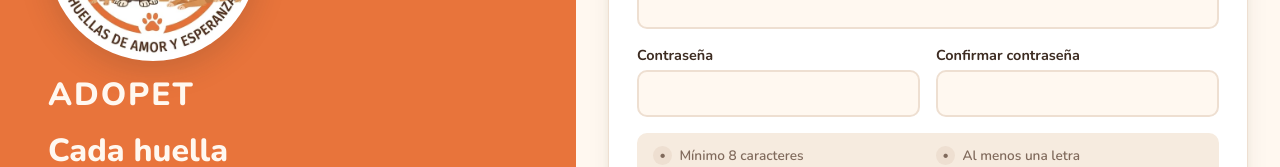
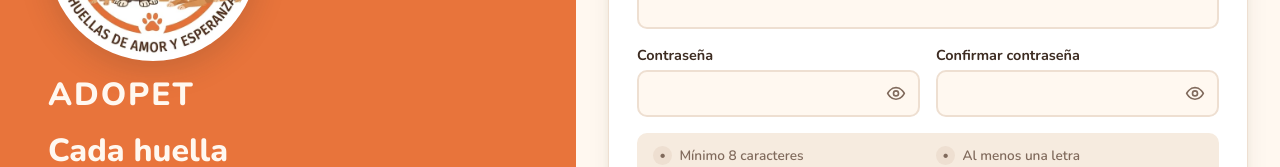
Before and after one commit to juanperez82162-ai/adopet, a React (Vite) app in the folder frontend/: page /registro in a window 1280 px wide. Shown: the part 484-651 px from the top of the page. Built offline with nearby package versions, Linux system fonts and the light colour scheme; no server answers.

Commit message:
feat: boton para mostrar u ocultar la contrasena

```diff
--- /dev/null
+++ b/frontend/src/componentes/InputContrasena.jsx
@@ -0,0 +1,46 @@
+import { useState } from 'react';
+
+// Campo de contraseña con el botón del ojo para mostrarla u ocultarla.
+// Recibe las mismas propiedades que un <input> normal.
+export function InputContrasena(propiedades) {
+    const [visible, setVisible] = useState(false);
+
+    return (
+        <span className="input-contrasena">
+            <input {...propiedades} type={visible ? 'text' : 'password'} />
+
+            <button
+                type="button"
+                className="boton-ojo"
+                onClick={() => setVisible((actual) => !actual)}
+                aria-label={visible ? 'Ocultar contraseña' : 'Mostrar contraseña'}
+                aria-pressed={visible}
+                title={visible ? 'Ocultar contraseña' : 'Mostrar contraseña'}
+            >
+                {visible ? <OjoTachado /> : <Ojo />}
+            </button>
+        </span>
+    );
+}
+
+function Ojo() {
+    return (
+        <svg width="20" height="20" viewBox="0 0 24 24" fill="none" stroke="currentColor"
+            strokeWidth="2" strokeLinecap="round" strokeLinejoin="round" aria-hidden="true">
+            <path d="M2 12s3.5-7 10-7 10 7 10 7-3.5 7-10 7S2 12 2 12z" />
+            <circle cx="12" cy="12" r="3" />
+        </svg>
+    );
+}
+
+function OjoTachado() {
+    return (
+        <svg width="20" height="20" viewBox="0 0 24 24" fill="none" stroke="currentColor"
+            strokeWidth="2" strokeLinecap="round" strokeLinejoin="round" aria-hidden="true">
+            <path d="M10.6 5.1A10.4 10.4 0 0 1 12 5c6.5 0 10 7 10 7a17.6 17.6 0 0 1-3.2 4.2" />
+            <path d="M6.6 6.6C3.8 8.4 2 12 2 12s3.5 7 10 7a9.7 9.7 0 0 0 5.4-1.6" />
+            <path d="M9.9 9.9a3 3 0 0 0 4.2 4.2" />
+            <path d="M2 2l20 20" />
+        </svg>
+    );
+}
--- a/frontend/src/features/auth/paginas/Login.jsx
+++ b/frontend/src/features/auth/paginas/Login.jsx
@@ -2,6 +2,7 @@
 import { Link, useLocation, useNavigate } from 'react-router-dom';
 import { useSesion } from '../../../hooks/useSesion.js';
 import { PantallaAcceso } from '../../../componentes/PantallaAcceso.jsx';
+import { InputContrasena } from '../../../componentes/InputContrasena.jsx';
 
 export function Login() {
     const { iniciarSesion } = useSesion();
@@ -55,8 +56,7 @@
 
                 <label className="campo">
                     Contraseña
-                    <input
-                        type="password"
+                    <InputContrasena
                         value={contrasena}
                         onChange={(e) => setContrasena(e.target.value)}
                         autoComplete="current-password"
--- a/frontend/src/features/auth/paginas/Registro.jsx
+++ b/frontend/src/features/auth/paginas/Registro.jsx
@@ -4,6 +4,7 @@
 import { listarCatalogo } from '../../catalogos/catalogos.api.js';
 import { PantallaAcceso } from '../../../componentes/PantallaAcceso.jsx';
 import { Campo } from '../../../componentes/Campo.jsx';
+import { InputContrasena } from '../../../componentes/InputContrasena.jsx';
 import { RequisitosContrasena } from '../componentes/RequisitosContrasena.jsx';
 import {
     validarRegistro,
@@ -207,8 +208,7 @@
 
                 <div className="fila">
                     <Campo etiqueta="Contraseña" error={errorDe('contrasena')}>
-                        <input
-                            type="password"
+                        <InputContrasena
                             {...propiedades('contrasena')}
                             maxLength={LARGO_MAXIMO_CONTRASENA}
                             autoComplete="new-password"
@@ -216,8 +216,7 @@
                     </Campo>
 
                     <Campo etiqueta="Confirmar contraseña" error={errorDe('confirmacion')}>
-                        <input
-                            type="password"
+                        <InputContrasena
                             {...propiedades('confirmacion')}
                             maxLength={LARGO_MAXIMO_CONTRASENA}
                             autoComplete="new-password"
--- a/frontend/src/features/auth/paginas/RestablecerContrasena.jsx
+++ b/frontend/src/features/auth/paginas/RestablecerContrasena.jsx
@@ -3,6 +3,7 @@
 import { restablecerContrasena } from '../auth.api.js';
 import { PantallaAcceso } from '../../../componentes/PantallaAcceso.jsx';
 import { Campo } from '../../../componentes/Campo.jsx';
+import { InputContrasena } from '../../../componentes/InputContrasena.jsx';
 import { RequisitosContrasena } from '../componentes/RequisitosContrasena.jsx';
 import { errorContrasena, errorConfirmacion, LARGO_MAXIMO_CONTRASENA } from '../validaciones.js';
 
@@ -59,8 +60,7 @@
                 <h1>Crea tu nueva contraseña</h1>
 
                 <Campo etiqueta="Nueva contraseña" error={errorClave}>
-                    <input
-                        type="password"
+                    <InputContrasena
                         value={contrasena}
                         onChange={(e) => setContrasena(e.target.value)}
                         maxLength={LARGO_MAXIMO_CONTRASENA}
@@ -70,8 +70,7 @@
                 </Campo>
 
                 <Campo etiqueta="Confirmar contraseña" error={errorRepetir}>
-                    <input
-                        type="password"
+                    <InputContrasena
                         value={confirmacion}
                         onChange={(e) => setConfirmacion(e.target.value)}
                         maxLength={LARGO_MAXIMO_CONTRASENA}
--- a/frontend/src/index.css
+++ b/frontend/src/index.css
@@ -162,6 +162,41 @@
     outline: none;
     border-color: var(--naranja);
     background: var(--blanco);
+}
+
+.input-contrasena {
+    position: relative;
+    display: flex;
+}
+
+.input-contrasena input {
+    flex: 1;
+    width: 100%;
+    padding-right: 2.9rem;
+}
+
+.boton-ojo {
+    position: absolute;
+    top: 50%;
+    right: 0.4rem;
+    transform: translateY(-50%);
+    display: grid;
+    place-items: center;
+    width: 2.2rem;
+    height: 2.2rem;
+    padding: 0;
+    border: none;
+    border-radius: 50%;
+    background: transparent;
+    color: var(--cafe-suave);
+    cursor: pointer;
+}
+
+.boton-ojo:hover,
+.boton-ojo:focus-visible {
+    background: var(--naranja-suave);
+    color: var(--naranja-oscuro);
+    outline: none;
 }
 
 .campo-opcional {
```
